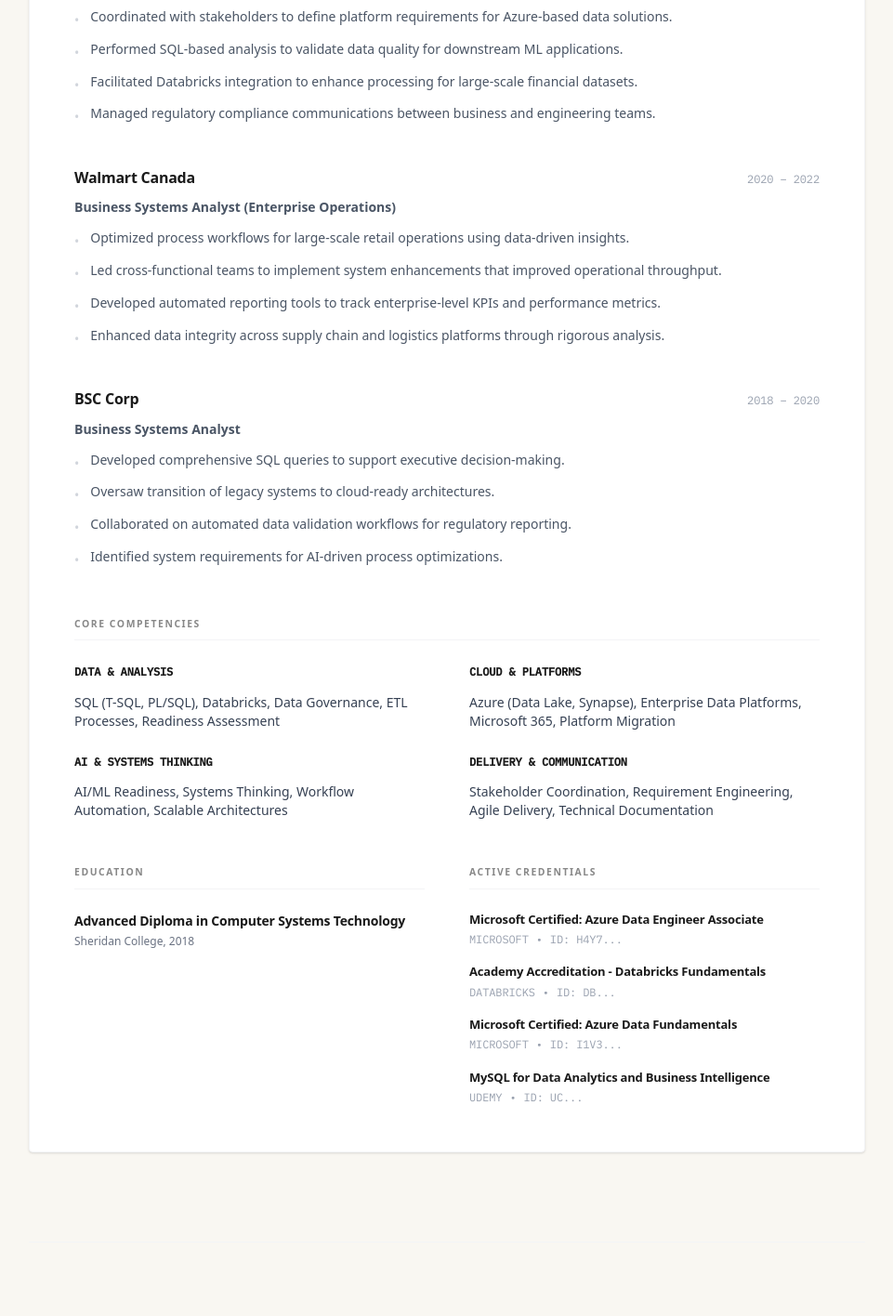
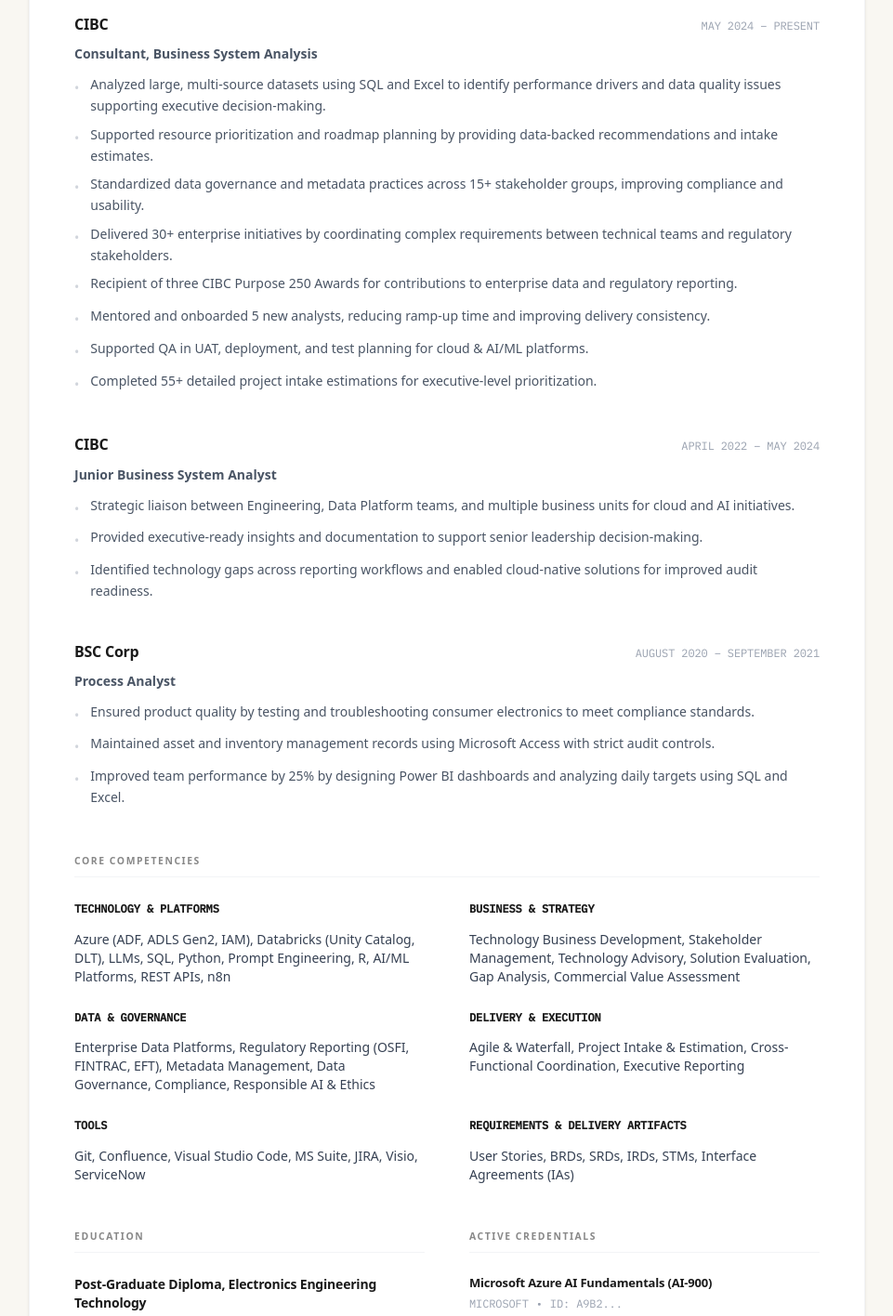
Before and after one commit to HarikrishnaSPillai/harikrishna-portfolio, a Next.js app: page /resume in a window 1280 px wide. Shown: the part 840-2256 px from the top of the page at 93% size, without its empty margins (159-1120 px from the left). Built offline with nearby package versions, Linux system fonts and the light colour scheme.

Commit message:
Update portfolio content: refined experience, education, and detailed Azure/Databricks project case studies

```diff
--- a/src/app/about/page.tsx
+++ b/src/app/about/page.tsx
@@ -39,7 +39,7 @@
 
                         <div className="pt-12 border-t border-gray-100">
                             <p className="text-gray-500 text-sm italic">
-                                Currently based in Mississauga, ON. Working at the intersection of business and technical systems.
+                                Currently based in {data.location}. Working at the intersection of business and technical systems.
                             </p>
                         </div>
                     </div>
--- a/src/app/page.tsx
+++ b/src/app/page.tsx
@@ -52,7 +52,7 @@
           </p>
           <div className="mt-12 text-gray-700 leading-relaxed space-y-8 text-[19px] font-sans">
             <p>
-              I work on problems where systems correctness is paramount. In my experience at CIBC and Walmart Canada, I've seen how critical it is to bridge the gap between technical data silos and the actual business workflows they are meant to support.
+              I work on problems where systems correctness is paramount. In my experience at CIBC and BSC Corp, I've seen how critical it is to bridge the gap between technical data silos and the actual business workflows they are meant to support.
             </p>
             <p>
               Whether it's preparing enterprise data platforms for AI/ML integration or ensuring SQL-driven reconciliation frameworks meet regulatory standards, I focus on building reliable, auditable, and scalable systems.
--- a/src/app/resume/page.tsx
+++ b/src/app/resume/page.tsx
@@ -101,8 +101,12 @@
                                             <h4 className="font-bold text-[13px] text-gray-900 leading-tight">{cert.name}</h4>
                                             <div className="flex gap-2 mono-meta text-[9px] text-gray-400 uppercase mt-1">
                                                 <span>{cert.issuer}</span>
-                                                <span>&bull;</span>
-                                                <span>ID: {cert.credentialId.split('-')[0]}...</span>
+                                                {cert.credentialId && (
+                                                    <>
+                                                        <span>&bull;</span>
+                                                        <span>ID: {cert.credentialId.split('-')[0]}...</span>
+                                                    </>
+                                                )}
                                             </div>
                                         </div>
                                     ))}
--- a/src/data/portfolio.json
+++ b/src/data/portfolio.json
@@ -1,14 +1,14 @@
 {
   "name": "Harikrishna Sureshkumar Pillai",
-  "location": "Mississauga, ON",
+  "location": "Mississauga, ON, Canada",
   "role": "Business Systems Analyst",
   "specialization": "AI & Data Platforms",
   "positioning": "I work at the intersection of business workflows, data platforms, and AI systems in regulated environments.",
   "socials": {
     "linkedin": "https://linkedin.com/in/harikrishnapillai",
-    "email": "harikrishna.pillai@example.com"
+    "email": "spillaiharikrishna@gmail.com"
   },
-  "summary": "Senior Business Systems Analyst with a focus on enterprise data platforms and AI/ML readiness. I specialize in translating complex business workflows into scalable data solutions within highly regulated financial services. My approach emphasizes system correctness, data governance, and cross-functional delivery.",
+  "summary": "Business Systems Analyst with 5+ years of experience supporting enterprise data and platform initiatives in regulated financial environments. Experienced in translating business workflows and operational needs into clear, scalable requirements for cloud-based data and analytics platforms across Azure and Databricks. Regularly partners with engineering, data, risk, and compliance teams to ensure solutions are reliable, auditable, and fit for production use. Increasingly involved in initiatives where data products and platforms are designed to support AI and advanced analytics use cases, with a focus on data readiness, governance, and responsible usage.",
   "about": {
     "philosophy": "I am energized by problems that require both technical precision and strategic clarity. In regulated environments, 'good enough' is never enough—systems must be correct, auditable, and scalable. I like to work at the edge of emerging technology (like AI readiness) while maintaining the grounded stability that enterprise operations demand.",
     "howIWork": "I believe in systems thinking. Whether it's a SQL optimization or a platform migration, I start with the 'why' and ensure the technical implementation serves the business goal without compromising on compliance or data integrity."
@@ -16,119 +16,160 @@
   "experience": [
     {
       "company": "CIBC",
-      "role": "Business Systems Analyst",
-      "period": "2022 – Present",
-      "narrative": "At CIBC, I lead the analysis and delivery of enterprise data and AI readiness initiatives. Working within Capital Markets and Wealth Management, I bridge the gap between technical data engineering and executive business requirements.",
+      "role": "Consultant, Business System Analysis",
+      "period": "May 2024 – Present",
+      "narrative": "At CIBC, I lead the analysis and delivery of enterprise data and AI readiness initiatives, coordinating priorities across Engineering, Risk, Compliance, and Business stakeholders.",
       "bullets": [
-        "Coordinated with stakeholders to define platform requirements for Azure-based data solutions.",
-        "Performed SQL-based analysis to validate data quality for downstream ML applications.",
-        "Facilitated Databricks integration to enhance processing for large-scale financial datasets.",
-        "Managed regulatory compliance communications between business and engineering teams."
+        "Analyzed large, multi-source datasets using SQL and Excel to identify performance drivers and data quality issues supporting executive decision-making.",
+        "Supported resource prioritization and roadmap planning by providing data-backed recommendations and intake estimates.",
+        "Standardized data governance and metadata practices across 15+ stakeholder groups, improving compliance and usability.",
+        "Delivered 30+ enterprise initiatives by coordinating complex requirements between technical teams and regulatory stakeholders.",
+        "Recipient of three CIBC Purpose 250 Awards for contributions to enterprise data and regulatory reporting.",
+        "Mentored and onboarded 5 new analysts, reducing ramp-up time and improving delivery consistency.",
+        "Supported QA in UAT, deployment, and test planning for cloud & AI/ML platforms.",
+        "Completed 55+ detailed project intake estimations for executive-level prioritization."
       ]
     },
     {
-      "company": "Walmart Canada",
-      "role": "Business Systems Analyst (Enterprise Operations)",
-      "period": "2020 – 2022",
-      "narrative": "During my tenure at Walmart Canada, I focused on operations at scale, implementing metrics-driven execution to optimize process flows within enterprise systems.",
+      "company": "CIBC",
+      "role": "Junior Business System Analyst",
+      "period": "April 2022 – May 2024",
+      "narrative": "Acted as a strategic liaison to deliver enterprise-scale data, cloud, and AI initiatives while supporting regulatory reviews.",
       "bullets": [
-        "Optimized process workflows for large-scale retail operations using data-driven insights.",
-        "Led cross-functional teams to implement system enhancements that improved operational throughput.",
-        "Developed automated reporting tools to track enterprise-level KPIs and performance metrics.",
-        "Enhanced data integrity across supply chain and logistics platforms through rigorous analysis."
+        "Strategic liaison between Engineering, Data Platform teams, and multiple business units for cloud and AI initiatives.",
+        "Provided executive-ready insights and documentation to support senior leadership decision-making.",
+        "Identified technology gaps across reporting workflows and enabled cloud-native solutions for improved audit readiness."
       ]
     },
     {
       "company": "BSC Corp",
-      "role": "Business Systems Analyst",
-      "period": "2018 – 2020",
-      "narrative": "Managed the lifecycle of data platform enhancements and business system migrations for core financial operations.",
+      "role": "Process Analyst",
+      "period": "August 2020 – September 2021",
+      "narrative": "Focused on product quality and operational efficiency through data-driven monitoring and audit controls.",
       "bullets": [
-        "Developed comprehensive SQL queries to support executive decision-making.",
-        "Oversaw transition of legacy systems to cloud-ready architectures.",
-        "Collaborated on automated data validation workflows for regulatory reporting.",
-        "Identified system requirements for AI-driven process optimizations."
+        "Ensured product quality by testing and troubleshooting consumer electronics to meet compliance standards.",
+        "Maintained asset and inventory management records using Microsoft Access with strict audit controls.",
+        "Improved team performance by 25% by designing Power BI dashboards and analyzing daily targets using SQL and Excel."
       ]
     }
   ],
   "projects": [
     {
-      "slug": "ai-assisted-operations",
-      "title": "AI-Assisted Operations Insights",
-      "oneLine": "Optimizing enterprise forecasting through data readiness.",
-      "problem": "Raw enterprise data lacked the structure and quality required for reliable AI-driven forecasting.",
-      "approach": "Led a data readiness assessment to identify gaps in existing silos and implemented SQL-based validation frameworks.",
-      "constraints": "Strict data privacy regulations and legacy infrastructure limitations.",
-      "outcome": "Established a foundation for AI readiness, reducing data cleaning time by 40% for future ML initiatives."
+      "slug": "azure-batch-ingestion",
+      "title": "End-to-End Batch Data Ingestion & Transformation (Azure + Databricks)",
+      "oneLine": "Building a basic but production-style data pipeline on Azure.",
+      "problem": "I built my first end-to-end batch pipeline using Azure Data Factory, ADLS Gen2, and Databricks to understand how raw data moves from ingestion to transformation in a cloud environment.",
+      "approach": "Used ADF for orchestration and Databricks for processing. Implemented defensive Spark reads to handle schema inconsistencies and restructured storage into Bronze and Silver layers.",
+      "constraints": "Challenges included understanding ADF-Databricks handoff, handling schema drift in raw data, and organizing storage layers.",
+      "outcome": "Established a 2-layer lakehouse architecture (Bronze/Silver), decoupled orchestration from processing, and successfully handled imperfect real-world data.",
+      "skills": [
+        "Azure Data Factory",
+        "ADLS Gen2",
+        "Databricks",
+        "Spark",
+        "Batch Processing"
+      ]
     },
     {
-      "slug": "enterprise-metrics-framework",
-      "title": "Enterprise Metrics & Reconciliation Framework",
-      "oneLine": "Unifying disparate data streams for executive clarity.",
-      "problem": "Disparate reporting across business units led to data inconsistencies in executive dashboards.",
-      "approach": "Designed a centralized reconciliation engine using Azure Synapse and SQL to unify metrics across platforms.",
-      "constraints": "High-volume transactional data requiring near real-time accuracy.",
-      "outcome": "Improved data accuracy by 99% and provided a single source of truth for cross-functional leadership."
+      "slug": "delta-lake-unity-catalog",
+      "title": "Bronze → Silver Delta Lake Pipeline with Unity Catalog",
+      "oneLine": "Building a scalable, governed data engineering pipeline using modern lakehouse practices.",
+      "problem": "Focused on building a production-style Bronze to Silver pipeline using Delta Lake and Unity Catalog, with governance and data quality in mind.",
+      "approach": "Implemented Delta writes with ACID properties, configured Unity Catalog for governance, and added deduplication logic during Silver transformation.",
+      "constraints": "Faced challenges with Delta Lake concepts, Unity Catalog permissions/access control, and dirty records in the Bronze layer.",
+      "outcome": "A reliable and auditable pipeline with centralized metadata management and improved data quality.",
+      "skills": [
+        "Delta Lake",
+        "Unity Catalog",
+        "Databricks",
+        "Data Governance",
+        "Azure Data Factory"
+      ]
     },
     {
-      "slug": "data-platform-readiness",
-      "title": "Data Platform Readiness Assessment",
-      "oneLine": "Architecting the roadmap for cloud-native migration.",
-      "problem": "The migration to Databricks required a deep understanding of existing dependencies and data governance impacts.",
-      "approach": "Conducted stakeholder workshops and technical audits to map complex business workflows to cloud-native architectures.",
-      "constraints": "Tight regulatory timelines and multi-departmental dependency maps.",
-      "outcome": "Delivered a comprehensive migration roadmap that ensured zero downtime and full regulatory compliance."
+      "slug": "event-driven-parameterized-pipeline",
+      "title": "Event-Driven & Secure Data Processing Pipeline",
+      "oneLine": "Building a realistic enterprise-grade, event-driven data pipeline.",
+      "problem": "Simulated an enterprise scenario where pipelines run based on data availability rather than static schedules, ensuring security and reusability.",
+      "approach": "Used ADF Get Metadata activities for event-driven triggers. Parameterized both ADF and Databricks to make notebooks reusable and secure.",
+      "constraints": "Challenges included preventing unnecessary Databricks runs, passing dynamic parameters securely, and refactoring hard-coded notebooks.",
+      "outcome": "Reduced costs through event-driven processing and improved maintainability via modular, enterprise-standard parameterization.",
+      "skills": [
+        "Event-Driven Ingestion",
+        "Secure Parameterization",
+        "Modular Notebook Design",
+        "Azure Data Factory",
+        "Databricks"
+      ]
     }
   ],
   "skills": {
-    "Data & Analysis": [
-      "SQL (T-SQL, PL/SQL)",
-      "Databricks",
+    "Technology & Platforms": [
+      "Azure (ADF, ADLS Gen2, IAM)",
+      "Databricks (Unity Catalog, DLT)",
+      "LLMs",
+      "SQL",
+      "Python",
+      "Prompt Engineering",
+      "R",
+      "AI/ML Platforms",
+      "REST APIs",
+      "n8n"
+    ],
+    "Business & Strategy": [
+      "Technology Business Development",
+      "Stakeholder Management",
+      "Technology Advisory",
+      "Solution Evaluation",
+      "Gap Analysis",
+      "Commercial Value Assessment"
+    ],
+    "Data & Governance": [
+      "Enterprise Data Platforms",
+      "Regulatory Reporting (OSFI, FINTRAC, EFT)",
+      "Metadata Management",
       "Data Governance",
-      "ETL Processes",
-      "Readiness Assessment"
+      "Compliance",
+      "Responsible AI & Ethics"
     ],
-    "Cloud & Platforms": [
-      "Azure (Data Lake, Synapse)",
-      "Enterprise Data Platforms",
-      "Microsoft 365",
-      "Platform Migration"
+    "Delivery & Execution": [
+      "Agile & Waterfall",
+      "Project Intake & Estimation",
+      "Cross-Functional Coordination",
+      "Executive Reporting"
     ],
-    "AI & Systems Thinking": [
-      "AI/ML Readiness",
-      "Systems Thinking",
-      "Workflow Automation",
-      "Scalable Architectures"
+    "Tools": [
+      "Git",
+      "Confluence",
+      "Visual Studio Code",
+      "MS Suite",
+      "JIRA",
+      "Visio",
+      "ServiceNow"
     ],
-    "Delivery & Communication": [
-      "Stakeholder Coordination",
-      "Requirement Engineering",
-      "Agile Delivery",
-      "Technical Documentation"
+    "Requirements & Delivery Artifacts": [
+      "User Stories",
+      "BRDs",
+      "SRDs",
+      "IRDs",
+      "STMs",
+      "Interface Agreements (IAs)"
     ]
   },
   "certifications": [
     {
-      "category": "Cloud & Data",
+      "category": "Certifications",
       "items": [
         {
-          "name": "Microsoft Certified: Azure Data Engineer Associate",
+          "name": "Microsoft Azure AI Fundamentals (AI-900)",
           "issuer": "Microsoft",
           "logo": "microsoft",
-          "credentialId": "H4Y7-2K8L",
-          "issuedDate": "Mar 2023",
-          "expiryDate": "Mar 2024"
-        },
-        {
-          "name": "Academy Accreditation - Databricks Fundamentals",
-          "issuer": "Databricks",
-          "logo": "databricks",
-          "credentialId": "DB-99210",
-          "issuedDate": "Jan 2023",
+          "credentialId": "A9B2-5X1Z",
+          "issuedDate": "Feb 2023",
           "expiryDate": ""
         },
         {
-          "name": "Microsoft Certified: Azure Data Fundamentals",
+          "name": "Microsoft Azure Data Fundamentals (DP-900)",
           "issuer": "Microsoft",
           "logo": "microsoft",
           "credentialId": "I1V3-8P5M",
@@ -136,40 +177,19 @@
           "expiryDate": ""
         },
         {
-          "name": "MySQL for Data Analytics and Business Intelligence",
-          "issuer": "Udemy",
-          "logo": "udemy",
-          "credentialId": "UC-0a56f...",
-          "issuedDate": "Aug 2022",
+          "name": "Scrum Fundamentals Certified (SFC)",
+          "issuer": "SCRUMstudy",
+          "logo": "scrum",
+          "credentialId": "",
+          "issuedDate": "",
           "expiryDate": ""
         },
         {
-          "name": "SQL for Data Science",
-          "issuer": "UC Davis",
+          "name": "AI Ethics, Responsible Use, and Creativity",
+          "issuer": "University of Michigan (Coursera)",
           "logo": "university",
-          "credentialId": "COURSERA-UC-99",
-          "issuedDate": "Jun 2022",
-          "expiryDate": ""
-        }
-      ]
-    },
-    {
-      "category": "AI & Analytics",
-      "items": [
-        {
-          "name": "Microsoft Certified: Azure AI Fundamentals",
-          "issuer": "Microsoft",
-          "logo": "microsoft",
-          "credentialId": "A9B2-5X1Z",
-          "issuedDate": "Feb 2023",
-          "expiryDate": ""
-        },
-        {
-          "name": "Advanced Data Analytics",
-          "issuer": "Google",
-          "logo": "google",
-          "credentialId": "G-CERT-4412",
-          "issuedDate": "Dec 2022",
+          "credentialId": "",
+          "issuedDate": "",
           "expiryDate": ""
         }
       ]
@@ -177,9 +197,14 @@
   ],
   "education": [
     {
-      "degree": "Advanced Diploma in Computer Systems Technology",
-      "institution": "Sheridan College",
-      "year": "2018"
+      "degree": "Post-Graduate Diploma, Electronics Engineering Technology",
+      "institution": "Centennial College, Toronto",
+      "year": "2018 – 2020"
+    },
+    {
+      "degree": "Bachelor of Technology, Electronics and Communication Engineering",
+      "institution": "Mahatma Gandhi University, India",
+      "year": "2012 – 2016"
     }
   ]
 }
```
Also changed, not shown: src/app/projects/[slug]/page.tsx (+13 -2 lines).
